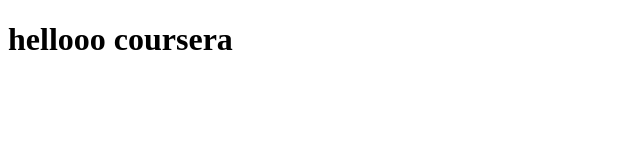
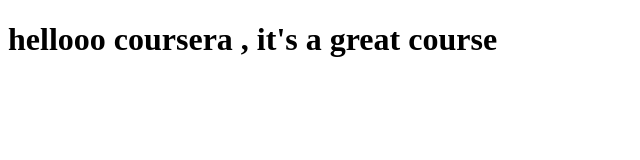
Before and after one commit to taniyarukhsar/coursera-test, a plain HTML site: page index.html in a window 1280 px wide. Shown: the whole page, without its empty margins (0-640 px from the left). Drawn offline with Linux system fonts and the light colour scheme.

Commit message:
small addition to our page content

```diff
--- a/index.html
+++ b/index.html
@@ -4,6 +4,6 @@
 	<title>hellooooo coursera</title>
 </head>
 <body>
-<h1>hellooo coursera</h1>
+<h1>hellooo coursera , it's a great course</h1>
 </body>
 </html>
```
